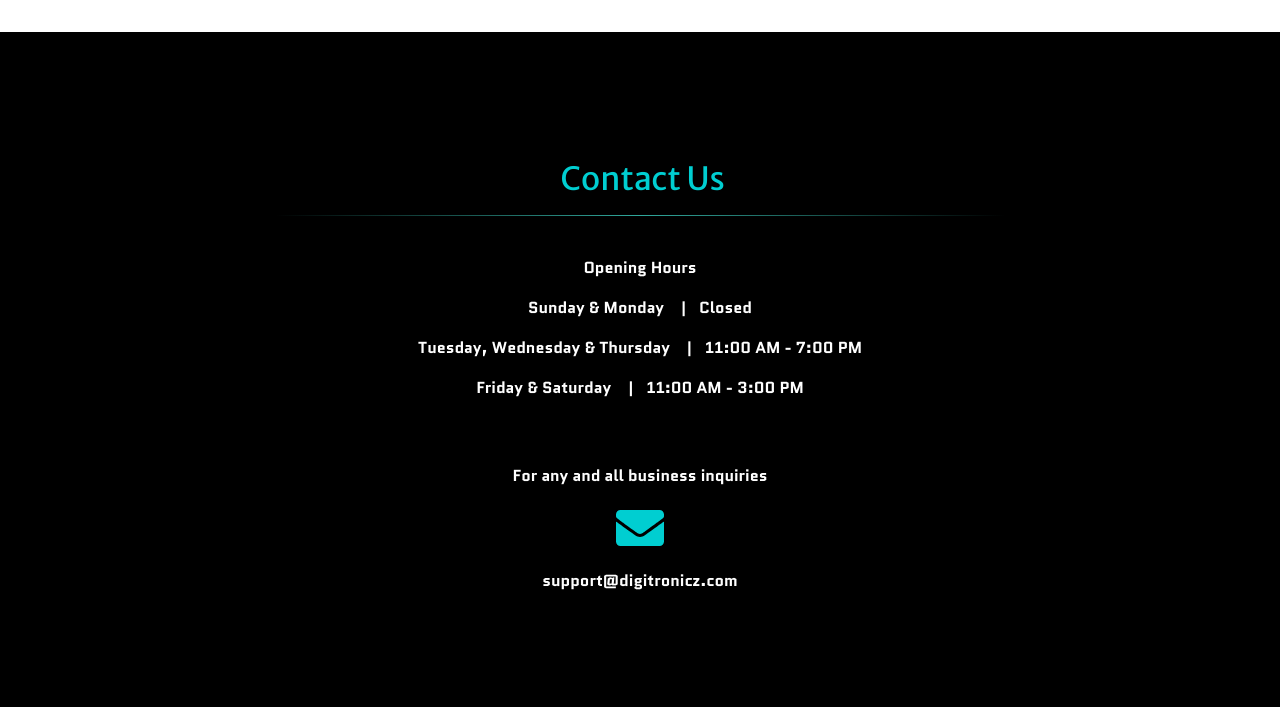
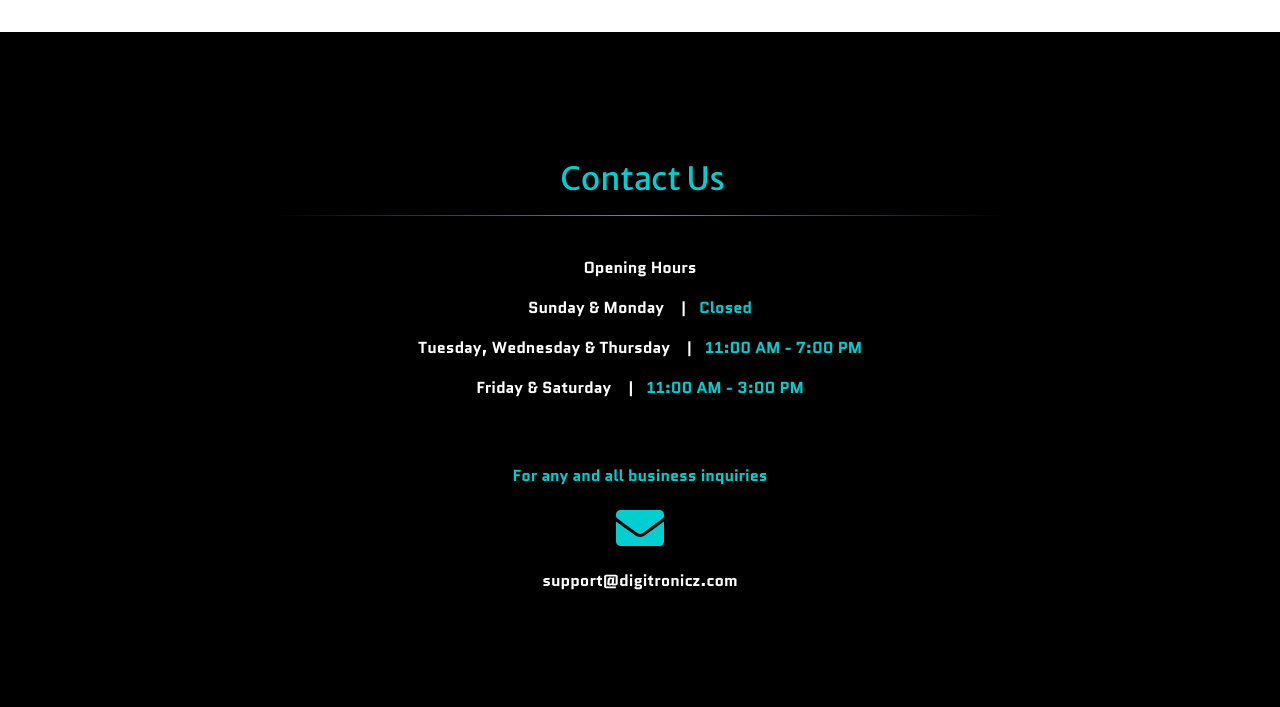
Before and after one commit to dg-griff/dgi.bb, a website with bundled scripts: page index.html in a window 1280 px wide. Shown: the part 2757-3464 px from the top of the page. Built offline with nearby package versions, Linux system fonts and the light colour scheme; a script that the page names is missing; files whose address does not match are found by name.

Commit message:
Update Contact section
* change font colours

```diff
--- a/index.html
+++ b/index.html
@@ -240,12 +240,12 @@
                <div><a href="tel:12468339815">+1 (246) 833-9815</a></div>
              </div>-->
          <div class="col-lg-12 mr-auto text-center">
-            <p class="description">Sunday & Monday&nbsp;&nbsp;&nbsp; |&nbsp;&nbsp;&nbsp;<a>Closed</a></p>
-            <p class="description"><span>Tuesday, Wednesday & Thursday</span>&nbsp;&nbsp;&nbsp; |&nbsp;&nbsp;&nbsp;<a>11:00 AM - 7:00 PM</a></p>
-            <p class="description"><span>Friday & Saturday</span>&nbsp;&nbsp;&nbsp; |&nbsp;&nbsp;&nbsp;<a>11:00 AM - 3:00 PM</a></p>
+            <p class="description">Sunday & Monday&nbsp;&nbsp;&nbsp; |&nbsp;&nbsp;&nbsp;<span style="color: rgb(0,206,209)">Closed</span></p>
+            <p class="description">Tuesday, Wednesday & Thursday&nbsp;&nbsp;&nbsp; |&nbsp;&nbsp;&nbsp;<span style="color: rgb(0,206,209)">11:00 AM - 7:00 PM</span></p>
+            <p class="description">Friday & Saturday&nbsp;&nbsp;&nbsp; |&nbsp;&nbsp;&nbsp;<span style="color: rgb(0,206,209)">11:00 AM - 3:00 PM</span></p>
           </div>
       <br><br>
-        <p class="description">For any and all business inquiries</p>
+        <p class="description" style="color: rgb(0,206,209)">For any and all business inquiries</p>
         <div class="col-lg-12 mr-auto text-center">
             <a class="d-block" href="mailto:support@digitronicz.com" title="For business inquiries"><i class="fas fa-envelope fa-3x mb-3 look"></i></a>
           <!-- Make sure to change the email address in anchor text AND the link below! -->
```
